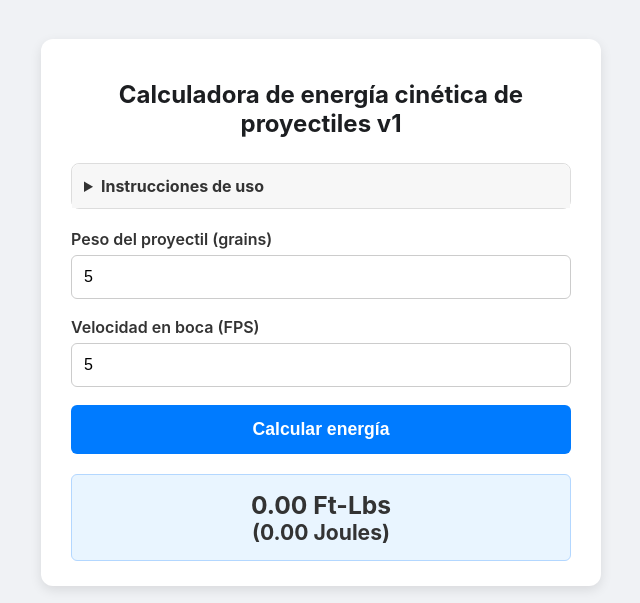
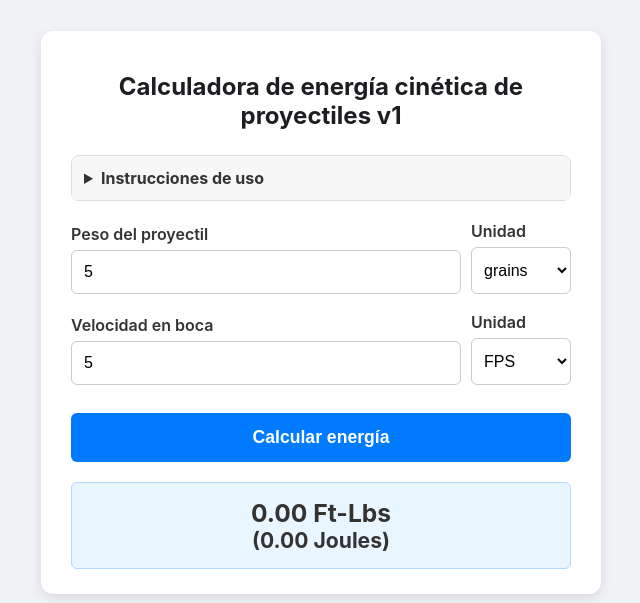
Before and after one commit to pripoll/calculadora-energia-cinetica, a plain HTML site: page index.html in a window 1280 px wide. Both pictures are taken after typing "5", "5" into the empty fields and a click on the button "Calcular energía". Shown: the top 603 px of the page, without its empty margins (349-989 px from the left). Drawn offline with Linux system fonts and the light colour scheme.

Commit message:
Add files via upload

```diff
--- a/index.html
+++ b/index.html
@@ -19,8 +19,8 @@
 
                     <h4>Paso 1: Ingrese los datos del proyectil</h4>
                     <ul>
-                        <li><b>Peso del proyectil (grains):</b> Ingrese el peso del proyectil en la unidad "grains".</li>
-                        <li><b>Velocidad en boca (FPS):</b> Ingrese la velocidad del proyectil al salir del cañón en "pies por segundo".</li>
+                        <li><b>Peso del proyectil:</b> Ingrese el peso del proyectil y seleccione la unidad correspondiente (grains o gramos).</li>
+                        <li><b>Velocidad en boca:</b> Ingrese la velocidad del proyectil y seleccione la unidad (pies por segundo o metros por segundo).</li>
                     </ul>
 
                     <h4>Paso 2: Obtenga el resultado</h4>
@@ -28,22 +28,42 @@
 
                     <h4>Abreviaturas utilizadas:</h4>
                     <ul>
-                        <li><b>Grains:</b> Unidad de masa comúnmente usada para proyectiles (1 libra = 7000 grains).</li>
-                        <li><b>FPS:</b> Pies por segundo (Feet Per Second), unidad de velocidad.</li>
-                        <li><b>Ft-Lbs:</b> Pie-libra fuerza (Foot-Pounds), unidad de energía en el sistema imperial.</li>
-                        <li><b>Joules (J):</b> Julio, unidad de energía en el Sistema Internacional.</li>
+                        <li><b>Grains:</b> Unidad de masa (1 gramo = 15.432 grains).</li>
+                        <li><b>Gramos (g):</b> Unidad de masa del Sistema Internacional.</li>
+                        <li><b>FPS:</b> Pies por segundo (Feet Per Second).</li>
+                        <li><b>m/s:</b> Metros por segundo.</li>
+                        <li><b>Ft-Lbs:</b> Pie-libra fuerza (Foot-Pounds).</li>
+                        <li><b>Joules (J):</b> Julio.</li>
                     </ul>
                 </div>
             </details>
 
-            <div class="form-group">
-                <label for="weight">Peso del proyectil (grains)</label>
-                <input type="number" id="weight" step="any" placeholder="Ej: 150">
+            <div class="form-group-compound">
+                <div class="input-wrapper">
+                    <label for="weight">Peso del proyectil</label>
+                    <input type="number" id="weight" step="any" placeholder="Ej: 150">
+                </div>
+                <div class="unit-selector-wrapper">
+                    <label for="weightUnit">Unidad</label>
+                    <select id="weightUnit">
+                        <option value="grains" selected>grains</option>
+                        <option value="grams">gramos</option>
+                    </select>
+                </div>
             </div>
 
-            <div class="form-group">
-                <label for="velocity">Velocidad en boca (FPS)</label>
-                <input type="number" id="velocity" step="any" placeholder="Ej: 2800">
+            <div class="form-group-compound">
+                <div class="input-wrapper">
+                    <label for="velocity">Velocidad en boca</label>
+                    <input type="number" id="velocity" step="any" placeholder="Ej: 2800">
+                </div>
+                <div class="unit-selector-wrapper">
+                    <label for="velocityUnit">Unidad</label>
+                    <select id="velocityUnit">
+                        <option value="fps" selected>FPS</option>
+                        <option value="mps">m/s</option>
+                    </select>
+                </div>
             </div>
 
             <button id="calculateBtn">Calcular energía</button>
--- a/script.js
+++ b/script.js
@@ -2,18 +2,21 @@ document.addEventListener('DOMContentLoaded', () => {
     const calculateBtn = document.getElementById('calculateBtn');
     const resultDiv = document.getElementById('result');
 
-    // Constante de conversión de Ft-Lbs a Joules
+    // Constantes de conversión
+    const GRAMS_TO_GRAINS = 15.4324;
+    const MPS_TO_FPS = 3.28084;
     const JOULES_CONVERSION_FACTOR = 1.35582;
-    // Constante para la fórmula de energía cinética en sistema imperial
     const KINETIC_ENERGY_CONSTANT = 450240;
 
     calculateBtn.addEventListener('click', () => {
-        // Obtener valores de los inputs
-        const weight = parseFloat(document.getElementById('weight').value);
-        const velocity = parseFloat(document.getElementById('velocity').value);
+        // Obtener valores y unidades de los inputs
+        const weightInput = parseFloat(document.getElementById('weight').value);
+        const velocityInput = parseFloat(document.getElementById('velocity').value);
+        const weightUnit = document.getElementById('weightUnit').value;
+        const velocityUnit = document.getElementById('velocityUnit').value;
 
-        // Validar entradas
-        if (isNaN(weight) || isNaN(velocity)) {
+        // Validar entradas numéricas
+        if (isNaN(weightInput) || isNaN(velocityInput)) {
             resultDiv.innerHTML = 'Error: por favor, ingrese todos los valores.';
             resultDiv.style.backgroundColor = '#ffebee';
             resultDiv.style.borderColor = '#ffcdd2';
@@ -21,7 +24,7 @@ document.addEventListener('DOMContentLoaded', () => {
             return;
         }
 
-        if (weight <= 0 || velocity <= 0) {
+        if (weightInput <= 0 || velocityInput <= 0) {
             resultDiv.innerHTML = 'Error: el peso y la velocidad deben ser mayores que cero.';
             resultDiv.style.backgroundColor = '#ffebee';
             resultDiv.style.borderColor = '#ffcdd2';
@@ -29,8 +32,20 @@ document.addEventListener('DOMContentLoaded', () => {
             return;
         }
 
-        // Calcular energía en Ft-Lbs
-        const ftLbs = (weight * velocity * velocity) / KINETIC_ENERGY_CONSTANT;
+        // Convertir peso a grains si es necesario
+        let weightInGrains = weightInput;
+        if (weightUnit === 'grams') {
+            weightInGrains = weightInput * GRAMS_TO_GRAINS;
+        }
+
+        // Convertir velocidad a FPS si es necesario
+        let velocityInFps = velocityInput;
+        if (velocityUnit === 'mps') {
+            velocityInFps = velocityInput * MPS_TO_FPS;
+        }
+
+        // Calcular energía en Ft-Lbs usando las unidades base (grains y FPS)
+        const ftLbs = (weightInGrains * velocityInFps * velocityInFps) / KINETIC_ENERGY_CONSTANT;
 
         // Convertir a Joules
         const joules = ftLbs * JOULES_CONVERSION_FACTOR;
--- a/style.css
+++ b/style.css
@@ -66,23 +66,41 @@ h1 {
     margin-top: 5px;
 }
 
-.form-group {
+/* Estilos para los campos de entrada compuestos (input + select) */
+.form-group-compound {
+    display: flex;
+    gap: 10px; /* Espacio entre el input y el selector */
+    align-items: flex-end; /* Alinea la base del input y el selector */
     margin-bottom: 18px;
 }
 
-.form-group label {
+.input-wrapper {
+    flex-grow: 1; /* El campo de entrada ocupa el espacio sobrante */
+}
+
+.input-wrapper label, .unit-selector-wrapper label {
     display: block;
     font-weight: 600;
     margin-bottom: 6px;
 }
 
-.form-group input {
+.input-wrapper input {
     width: 100%;
     padding: 12px;
     border: 1px solid #ccc;
     border-radius: 6px;
     font-size: 1em;
     box-sizing: border-box;
+}
+
+.unit-selector-wrapper select {
+    width: 100px; /* Ancho fijo para el selector */
+    padding: 12px 8px;
+    border: 1px solid #ccc;
+    border-radius: 6px;
+    font-size: 1em;
+    background-color: white;
+    height: 47px; /* Para que coincida con la altura del input */
 }
 
 button {
@@ -96,6 +114,7 @@ button {
     font-weight: bold;
     cursor: pointer;
     transition: background-color 0.2s;
+    margin-top: 10px;
 }
 
 button:hover {
@@ -126,10 +145,9 @@ footer p {
     margin: 4px 0;
 }
 
-/* Estilos para el logo en el pie de página */
 .footer-logo {
     display: block;
-    margin: 15px auto 0; /* Margen superior de 15px, centrado horizontalmente */
-    max-width: 80px;      /* Ancho máximo del logo para que no sea muy grande */
-    height: auto;         /* Mantiene la proporción del logo */
+    margin: 15px auto 0;
+    max-width: 80px;
+    height: auto;
 }
```
Also changed, not shown: logo.png.
